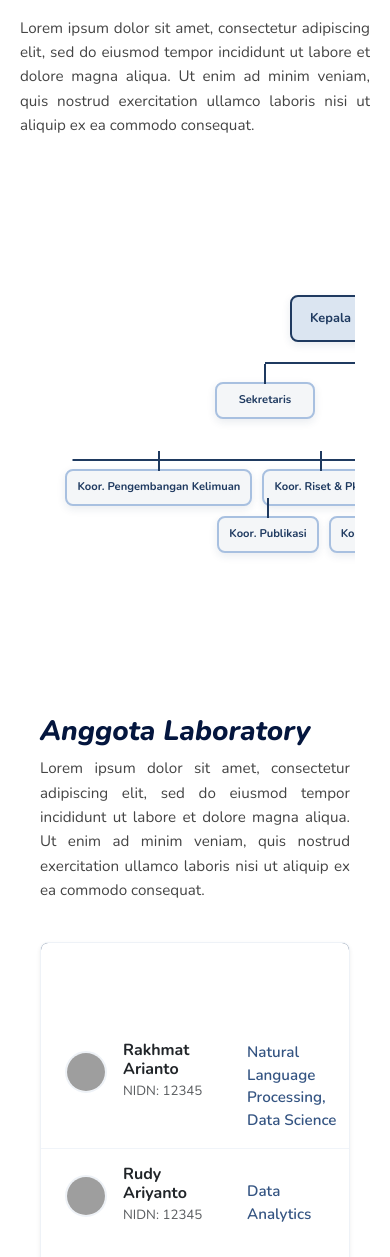
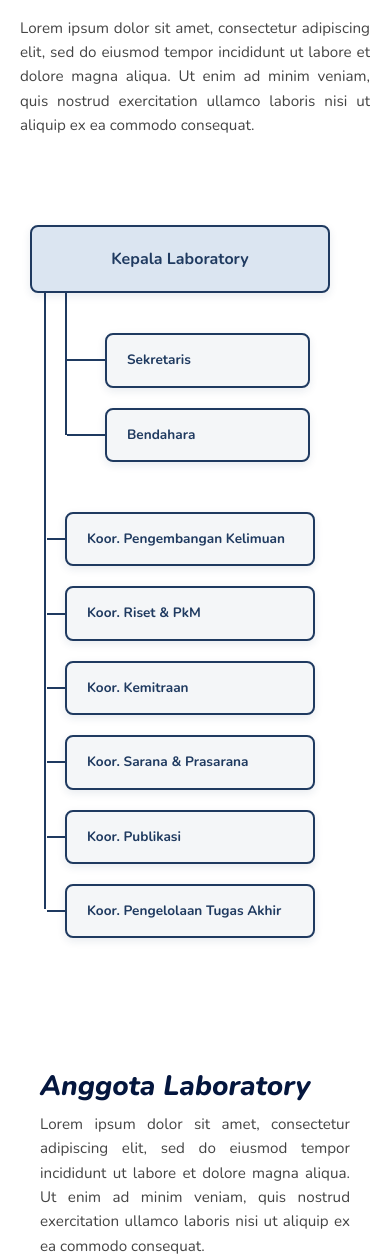
Before and after one commit to SkyWarLimit/PBL_BA, a PHP site: page /pages/profile.php in a window 390 px wide. Shown: the part 3096-4353 px from the top of the page. Run offline with PHP 8.4, Linux system fonts and the light colour scheme; grey boxes are pictures that could not be loaded.

Commit message:
fixed css profile

```diff
--- a/assets/css/profileStyle.css
+++ b/assets/css/profileStyle.css
@@ -1367,201 +1367,137 @@ body {
     border-color: #a8c0e0;
 }
 
-/* Responsive Design */
-@media (max-width: 1200px) {
-    .tree {
-        min-width: 1000px;
-    }
-
-    .support-row {
-        gap: 180px;
-    }
-
-    .support-row::before {
-        width: 360px;
-    }
-
-    .coordinator-container {
-        max-width: 950px;
-        gap: 18px;
-    }
-
+/* ========================================================================== */
+/* KHUSUS RESPONSIF - KOTAK KOORDINATOR GESER KIRI (FITUR BARU) */
+/* ========================================================================== */
+
+@media (max-width: 991px) {
+    /* 1. RESET DASAR */
+    .tree { min-width: 100%; padding: 0 15px; }
+    .tree-container { overflow-x: hidden; }
+
+    /* Sembunyikan elemen lama */
+    .tree > ul > li > ul::before,
+    .support-row::before, .support-row .org-node::before,
+    .coordinator-container::before, .coordinator-container .org-node::before,
+    .child-node::after {
+        display: none !important;
+    }
+
+    .support-row, .coordinator-container {
+        display: block !important;
+        gap: 0; margin: 0; width: 100%;
+    }
+
+    /* 2. MEMBUAT 2 JALUR GARIS VERTIKAL (TRACK) */
+
+    .tree > ul > li > ul {
+        padding: 0 !important; margin: 0 !important;
+        border: none !important;
+        position: relative;
+        min-height: 500px;
+    }
+
+    /* GARIS 1 (Jalur Luar/Paling Kiri): Untuk Koordinator */
+    /* Posisi di 15px */
+    .tree > ul > li > ul::before {
+        content: '';
+        position: absolute;
+        top: -40px;
+        left: 15px;
+        height: 616px;
+        width: 2px;
+        background-color: #1f3a60;
+        display: block !important;
+        z-index: 0;
+    }
+
+    /* GARIS 2 (Jalur Dalam/Tengah): Untuk Sekretaris */
+    /* Posisi di 35px */
+    .tree > ul > li > ul::after {
+        content: '';
+        position: absolute;
+        top: -40px;
+        left: 35px;
+        height: 142px;
+        width: 2px;
+        background-color: #1f3a60;
+        display: block !important;
+        z-index: 0;
+    }
+
+    /* 3. POSISI KOTAK JABATAN (DEFAULT / SEKRETARIS) */
+
+    .tree li { padding: 0 !important; margin-bottom: 15px; width: 100%; }
+
+    /* Style umum (Dipakai oleh Sekretaris & Bendahara) */
     .org-node {
-        min-width: 150px;
-        padding: 14px 18px;
-        font-size: 0.82rem;
-    }
-
-    .coordinator-container::before {
-        width: 96%;
-    }
-
-    .tree > ul > li > ul::before {
-        height: 120px;
-    }
-}
-
-@media (max-width: 992px) {
-    .tree {
-        min-width: 900px;
-    }
-
-    .support-row {
-        gap: 150px;
-        margin-bottom: 50px;
-    }
-
-    .support-row::before {
-        width: 300px;
-    }
-
-    .coordinator-container {
-        max-width: 850px;
-        gap: 15px;
-    }
-
-    .org-node {
-        min-width: 130px;
-        padding: 12px 15px;
-        font-size: 0.78rem;
+        display: block;
+        min-width: unset;
+        text-align: left;
+        margin: 0 !important;
+        box-sizing: border-box;
+        position: relative;
+        z-index: 2;
+
+        /* Posisi Default (Sekretaris): 75px dari kiri */
+        margin-left: 75px !important;
+        margin-bottom: 20px !important;
+        width: calc(100% - 95px) !important;
+        border: 2px solid #1f3a60;
     }
 
     .main-node {
-        padding: 18px 25px;
-        font-size: 0.9rem;
-        min-width: 160px;
-    }
-
-    .coordinator-container::before {
-        width: 94%;
-    }
-
-    .tree > ul > li > ul::before {
-        height: 110px;
-    }
-
-    .coordinator-row::before {
-        height: 35px;
-    }
-}
-
-@media (max-width: 768px) {
-    .tree {
-        min-width: 800px;
-        padding: 50px 0;
-    }
-
-    .support-row {
-        gap: 120px;
-        margin-bottom: 40px;
-    }
-
-    .support-row::before {
-        width: 240px;
-    }
-
-    .coordinator-container {
-        max-width: 750px;
-        gap: 12px;
-        flex-wrap: wrap;
-    }
-
-    .org-node {
-        min-width: 110px;
-        padding: 10px 12px;
-        font-size: 0.75rem;
-    }
-
-    .main-node {
-        padding: 15px 20px;
-        font-size: 0.85rem;
-        min-width: 140px;
-    }
-
-    .tree > ul > li > ul::before {
-        height: 90px;
-    }
-
-    .coordinator-container::before {
-        width: 92%;
-        top: -15px;
-    }
-
-    .coordinator-row {
-        padding-top: 30px;
-    }
-
-    .coordinator-row::before {
-        height: 30px;
-    }
-}
-
-@media (max-width: 576px) {
-    .tree {
-        min-width: 700px;
-    }
-
-    .support-row {
-        gap: 100px;
-        margin-bottom: 30px;
-    }
-
-    .support-row::before {
-        width: 200px;
-    }
-
-    .coordinator-container {
-        max-width: 650px;
-        gap: 10px;
-    }
-
-    .org-node {
-        min-width: 100px;
-        padding: 8px 10px;
-        font-size: 0.7rem;
-    }
-
-    .main-node {
-        padding: 12px 18px;
-        font-size: 0.8rem;
-        min-width: 120px;
-    }
-
-    .coordinator-container::before {
-        top: -10px;
-        width: 90%;
-    }
-
-    .coordinator-row {
-        padding-top: 25px;
-    }
-
-    .coordinator-row::before {
-        height: 25px;
-    }
-
-    .tree > ul > li > ul::before {
-        height: 80px;
-    }
-}
-
-/* Scrollbar Styling */
-.tree-container::-webkit-scrollbar {
-    height: 8px;
-}
-
-.tree-container::-webkit-scrollbar-track {
-    background: #f1f1f1;
-    border-radius: 4px;
-}
-
-.tree-container::-webkit-scrollbar-thumb {
-    background: #a8c0e0;
-    border-radius: 4px;
-}
-
-.tree-container::-webkit-scrollbar-thumb:hover {
-    background: #1f3a60;
+        margin-left: 0 !important;
+        width: 100% !important;
+        margin-bottom: 40px !important;
+        text-align: center;
+    }
+
+    /* 4. POSISI KOTAK KOORDINATOR (GESER KIRI) - BAGIAN INI YANG DIRUBAH */
+
+    .coordinator-container { margin-top: 50px !important; }
+
+    /* Override khusus kotak Koordinator agar lebih ke kiri */
+    .coordinator-container .org-node {
+        /* Kita geser mendekati garis luar (15px) */
+        /* Jarak 35px cukup (Garis 15px + Spasi 20px) */
+        margin-left: 35px !important;
+
+        /* Lebar diperbesar karena margin kiri mengecil */
+        width: calc(100% - 50px) !important;
+    }
+
+    /* 5. MEMBUAT PENYAMBUNG (KONEKTOR HORIZONTAL) */
+
+    /* A. Konektor Sekretaris (Tetap) */
+    .support-row .org-node::before {
+        content: '';
+        position: absolute;
+        top: 50%;
+        left: -40px;
+        width: 40px;
+        height: 2px;
+        background-color: #1f3a60;
+        transform: translateY(-50%);
+        display: block !important;
+        z-index: 1;
+    }
+
+    /* B. Konektor Koordinator (Disesuaikan dengan posisi baru) */
+    .coordinator-container .org-node::before {
+        content: '';
+        position: absolute;
+        top: 50%;
+        /* Konektor pendek karena kotaknya sudah dekat */
+        left: -20px;
+        width: 20px;
+        height: 2px;
+        background-color: #1f3a60;
+        transform: translateY(-50%);
+        display: block !important;
+        z-index: 1;
+    }
 }
 
 /* ========================================= */
```
